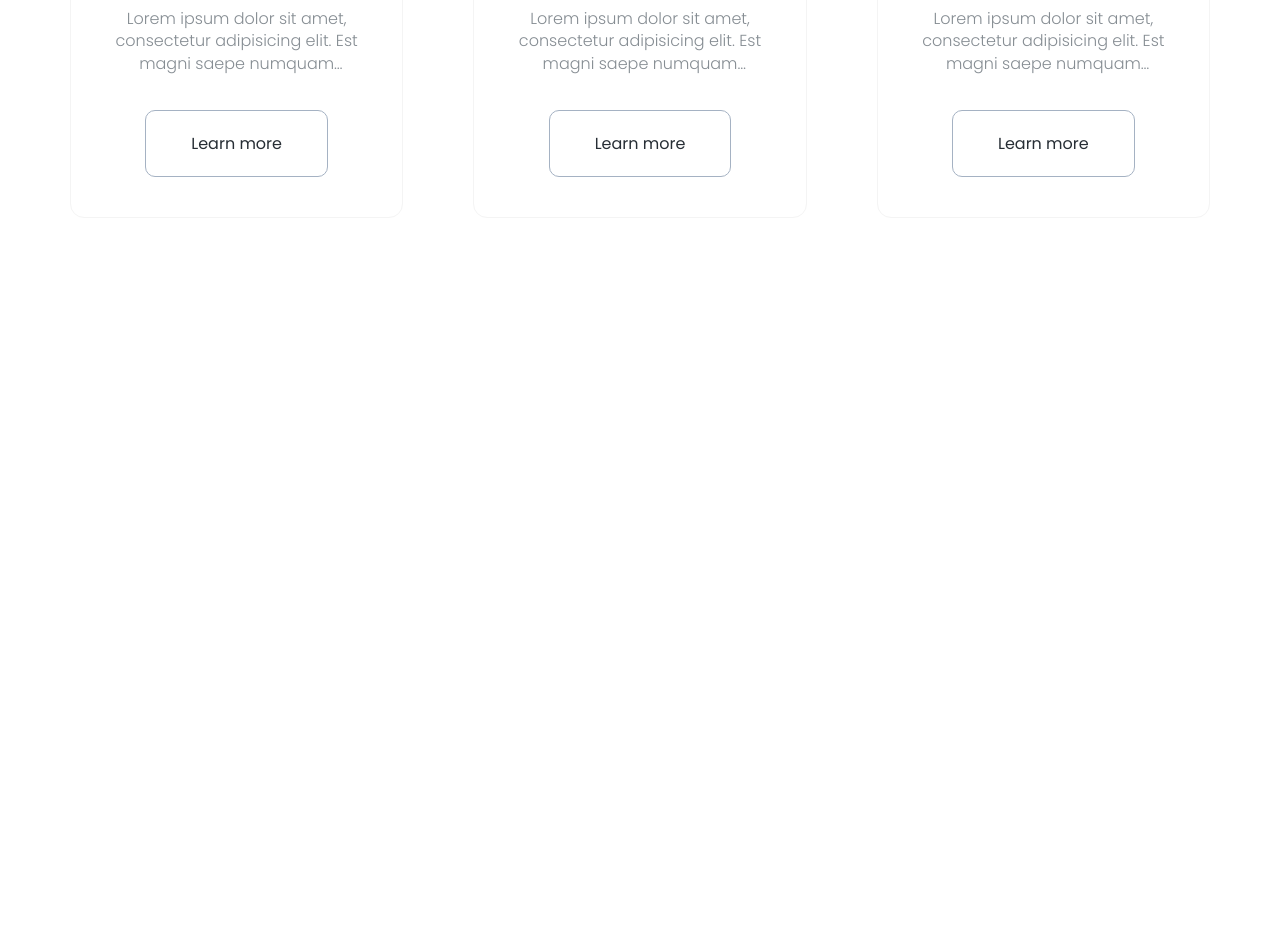
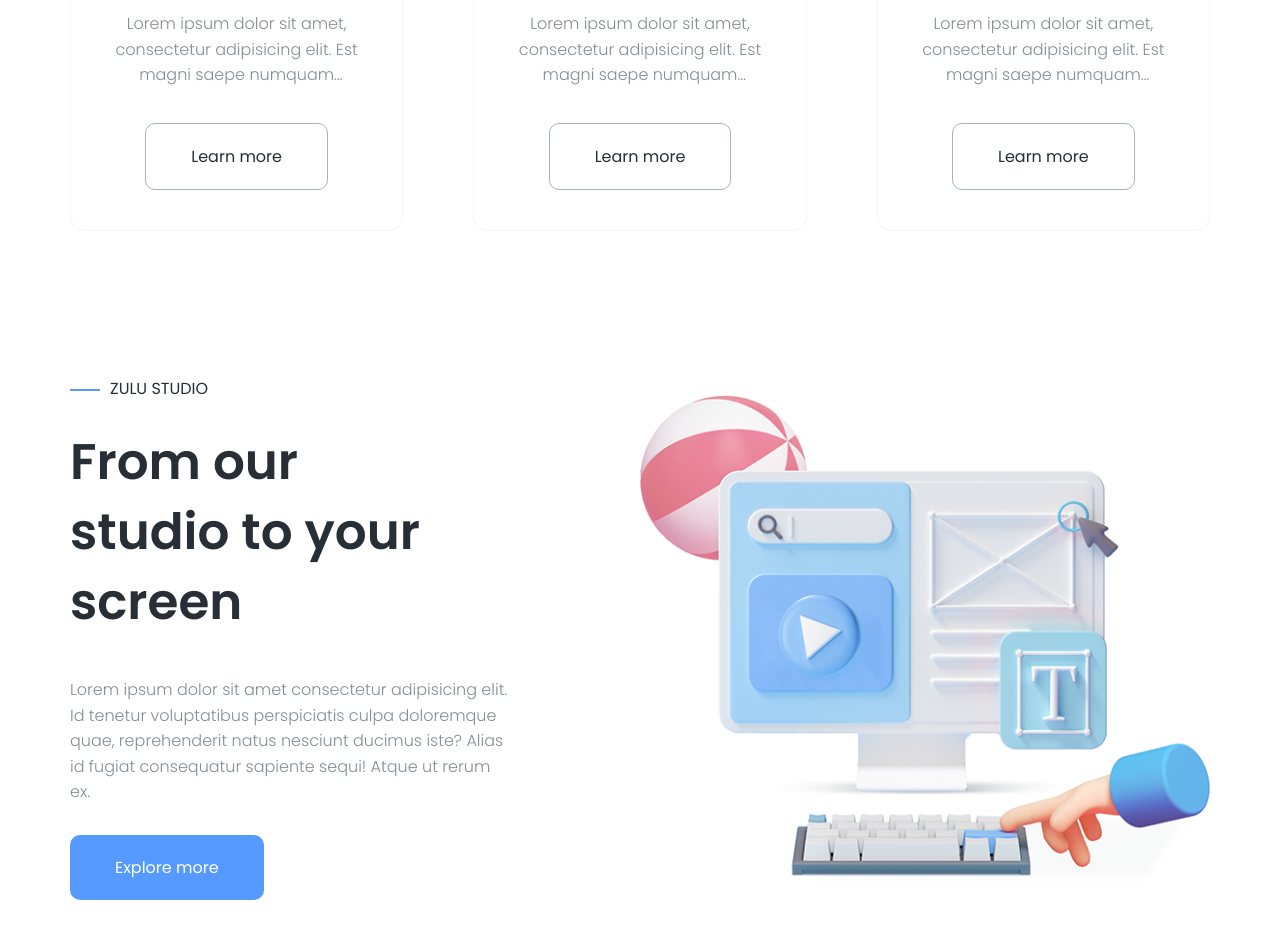
Before and after one commit to baodien1405/zulu-landing-page, a plain HTML site: page index.html in a window 1280 px wide. Shown: the part 1380-2318 px from the top of the page. Before the commit the page ends 1648 px from the top, so only its background shows below. Drawn offline with Linux system fonts and the light colour scheme.

Commit message:
Updated section intro

```diff
--- a/_banner.scss
+++ b/_banner.scss
@@ -23,8 +23,6 @@
   }
 
   &-desc {
-    font-weight: 300;
-    line-height: 1.5;
     margin-bottom: 50px;
   }
 
--- a/_global.scss
+++ b/_global.scss
@@ -89,13 +89,32 @@ body {
     top: 50%;
   }
 
+  &-caption--left {
+    padding-left: 40px;
+    margin-bottom: 30px;
+  }
+
+  &-caption--left::before {
+    transform: none;
+  }
+
+  &-caption--left::after {
+    display: none;
+  }
+
   &-heading {
-    text-transform: uppercase;
     font-size: 50px;
     line-height: 1.4;
+    font-weight: 600;
 
     span {
       display: block;
     }
   }
 }
+
+.text {
+  font-weight: 300;
+  color: $gray;
+  line-height: 1.6;
+}
--- /dev/null
+++ b/_intro.scss
@@ -0,0 +1,17 @@
+.intro {
+  display: flex;
+  align-items: center;
+  padding: 100px 0 160px;
+  & > * {
+    width: 50%;
+  }
+
+  &-content {
+    padding-right: 130px;
+  }
+}
+
+.intro-desc {
+  margin-top: 40px;
+  margin-bottom: 30px;
+}
--- a/_work.scss
+++ b/_work.scss
@@ -50,7 +50,6 @@
   }
 
   &-desc {
-    font-weight: 300;
     margin-bottom: 35px;
     display: -webkit-box;
     -webkit-line-clamp: 3;
@@ -60,6 +59,5 @@
     width: 100%;
     max-width: 100%;
     word-break: break-word;
-    color: $gray;
   }
 }
--- a/index.html
+++ b/index.html
@@ -1,12 +1,15 @@
 <!DOCTYPE html>
 <html lang="en">
   <head>
-  <meta charset="UTF-8">
-  <meta http-equiv="X-UA-Compatible" content="IE=edge">
-  <meta name="viewport" content="width=device-width, initial-scale=1.0">
-  <link rel="preconnect" href="https://fonts.gstatic.com">
-  <link href="https://fonts.googleapis.com/css2?family=Poppins:wght@300;400;600;700&display=swap" rel="stylesheet">
-  <link rel="stylesheet" href="./styles.css">
+    <meta charset="UTF-8" />
+    <meta http-equiv="X-UA-Compatible" content="IE=edge" />
+    <meta name="viewport" content="width=device-width, initial-scale=1.0" />
+    <link rel="preconnect" href="https://fonts.gstatic.com" />
+    <link
+      href="https://fonts.googleapis.com/css2?family=Poppins:wght@300;400;600;700&display=swap"
+      rel="stylesheet"
+    />
+    <link rel="stylesheet" href="./styles.css" />
     <title>Zulu</title>
   </head>
   <body>
@@ -15,7 +18,7 @@
         <!-- Header -->
         <header class="header">
           <a href="index.html" class="header-logo">
-          <img src="/images/logo.png" alt="" class="header-logo-image">
+            <img src="/images/logo.png" alt="" class="header-logo-image" />
           </a>
           <ul class="header-menu">
             <li class="header-menu-item">
@@ -41,9 +44,10 @@
         <section class="banner">
           <div class="banner-info">
             <h1 class="banner-heading">
-            <span>Make a</span> <span>big impact</span> <span>with exciting</span> <span>videos</span>
+              <span>Make a</span> <span>big impact</span>
+              <span>with exciting</span> <span>videos</span>
             </h1>
-          <p class="banner-desc">
+            <p class="banner-desc text">
               Lorem ipsum dolor sit amet consectetur adipisicing elit
             </p>
             <div class="banner-links">
@@ -51,35 +55,76 @@
               <a href="#" class="button button--outline">How it works</a>
             </div>
           </div>
-        <img src="./images/img1.png" alt="" class="banner-image">
+          <img src="./images/img1.png" alt="" class="banner-image" />
         </section>
 
         <!-- Work  -->
         <section class="work">
           <div class="block">
             <span class="block-caption">Walk Through</span>
-          <h2 class="block-heading"><span>How does</span> <span>Zulu works?</span></h2>
+            <h2 class="block-heading">
+              <span>How does</span> <span>Zulu works?</span>
+            </h2>
           </div>
           <div class="work-list">
             <div class="work-item">
               <img src="./images/img2.png" alt="" class="work-image" />
               <h3 class="work-title">Offer the best viewing experience.</h3>
-            <p class="work-desc">Lorem ipsum dolor sit amet, consectetur adipisicing elit. Est magni saepe numquam explicabo voluptates molestias assumenda, labore pariatur quos, nulla quidem sunt repellat hic doloremque vel! Tempore quisquam laborum praesentium!</p>
-            <a href="#" class="button button--outline work-more">Learn more</a>
+              <p class="work-desc text">
+                Lorem ipsum dolor sit amet, consectetur adipisicing elit. Est
+                magni saepe numquam explicabo voluptates molestias assumenda,
+                labore pariatur quos, nulla quidem sunt repellat hic doloremque
+                vel! Tempore quisquam laborum praesentium!
+              </p>
+              <a href="#" class="button button--outline work-more"
+                >Learn more</a
+              >
             </div>
             <div class="work-item">
               <img src="./images/img3.png" alt="" class="work-image" />
               <h3 class="work-title">Offer the best viewing experience.</h3>
-            <p class="work-desc">Lorem ipsum dolor sit amet, consectetur adipisicing elit. Est magni saepe numquam explicabo voluptates molestias assumenda, labore pariatur quos, nulla quidem sunt repellat hic doloremque vel! Tempore quisquam laborum praesentium!</p>
-            <a href="#" class="button button--outline work-more">Learn more</a>
+              <p class="work-desc text">
+                Lorem ipsum dolor sit amet, consectetur adipisicing elit. Est
+                magni saepe numquam explicabo voluptates molestias assumenda,
+                labore pariatur quos, nulla quidem sunt repellat hic doloremque
+                vel! Tempore quisquam laborum praesentium!
+              </p>
+              <a href="#" class="button button--outline work-more"
+                >Learn more</a
+              >
             </div>
             <div class="work-item">
               <img src="./images/img4.png" alt="" class="work-image" />
               <h3 class="work-title">Offer the best viewing experience.</h3>
-            <p class="work-desc">Lorem ipsum dolor sit amet, consectetur adipisicing elit. Est magni saepe numquam explicabo voluptates molestias assumenda, labore pariatur quos, nulla quidem sunt repellat hic doloremque vel! Tempore quisquam laborum praesentium!</p>
-            <a href="#" class="button button--outline work-more">Learn more</a>
+              <p class="work-desc text">
+                Lorem ipsum dolor sit amet, consectetur adipisicing elit. Est
+                magni saepe numquam explicabo voluptates molestias assumenda,
+                labore pariatur quos, nulla quidem sunt repellat hic doloremque
+                vel! Tempore quisquam laborum praesentium!
+              </p>
+              <a href="#" class="button button--outline work-more"
+                >Learn more</a
+              >
             </div>
           </div>
+        </section>
+
+        <section class="intro">
+          <div class="intro-content">
+            <span class="block-caption block-caption--left">Zulu studio</span>
+            <h2 class="block-heading">
+              <span>From our</span> <span>studio to your</span>
+              <span>screen</span>
+            </h2>
+            <p class="intro-desc text">
+              Lorem ipsum dolor sit amet consectetur adipisicing elit. Id
+              tenetur voluptatibus perspiciatis culpa doloremque quae,
+              reprehenderit natus nesciunt ducimus iste? Alias id fugiat
+              consequatur sapiente sequi! Atque ut rerum ex.
+            </p>
+            <a href="#" class="button button--primary">Explore more</a>
+          </div>
+          <img src="./images/img5.png" alt="" class="intro-image" />
         </section>
       </div>
     </div>
--- a/styles.scss
+++ b/styles.scss
@@ -3,3 +3,4 @@
 @import "header";
 @import "banner";
 @import "work";
+@import "intro";
```
Also changed, not shown: styles.css, 1 other file. Lines whose indentation alone changed are shown as unchanged.
